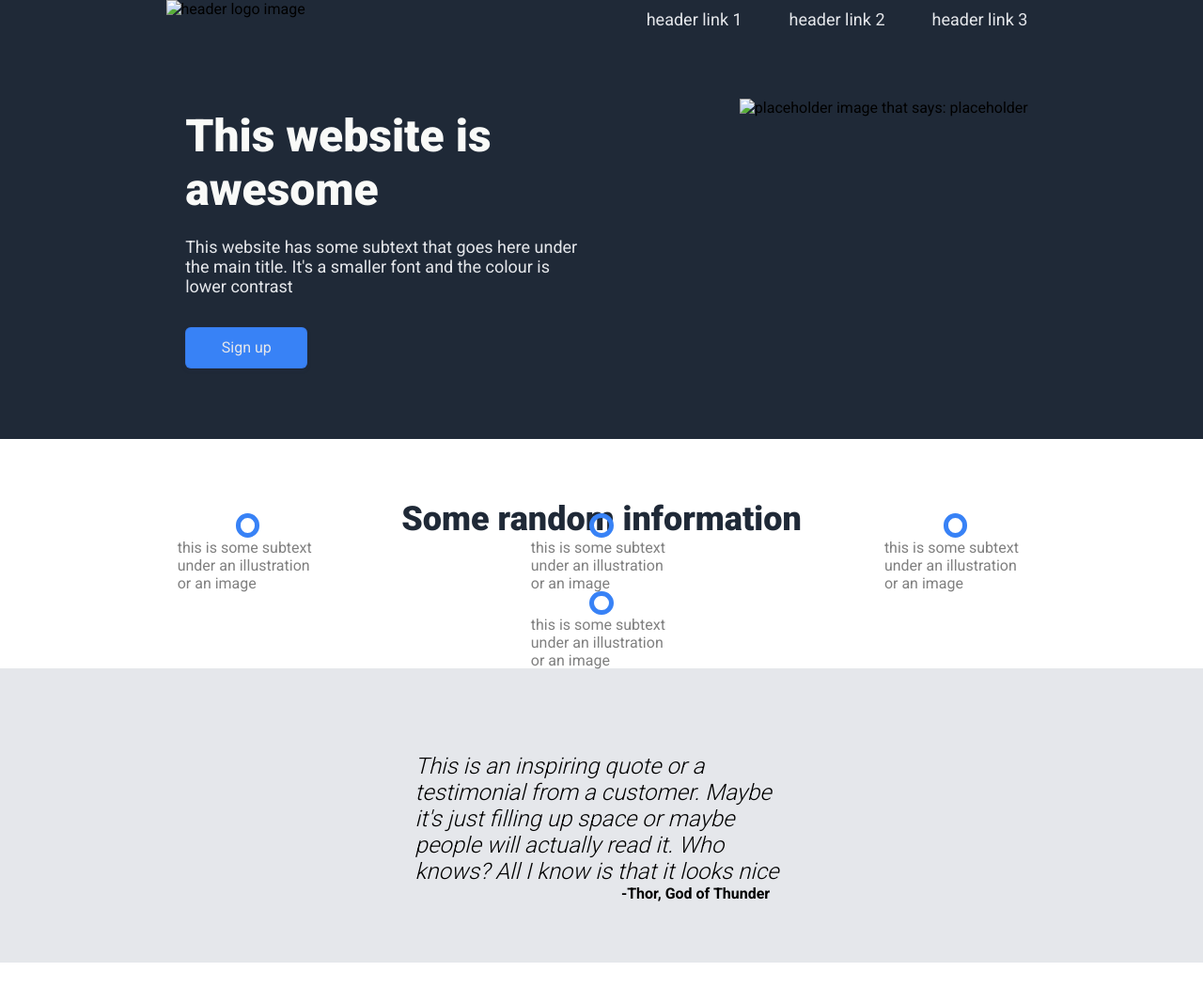
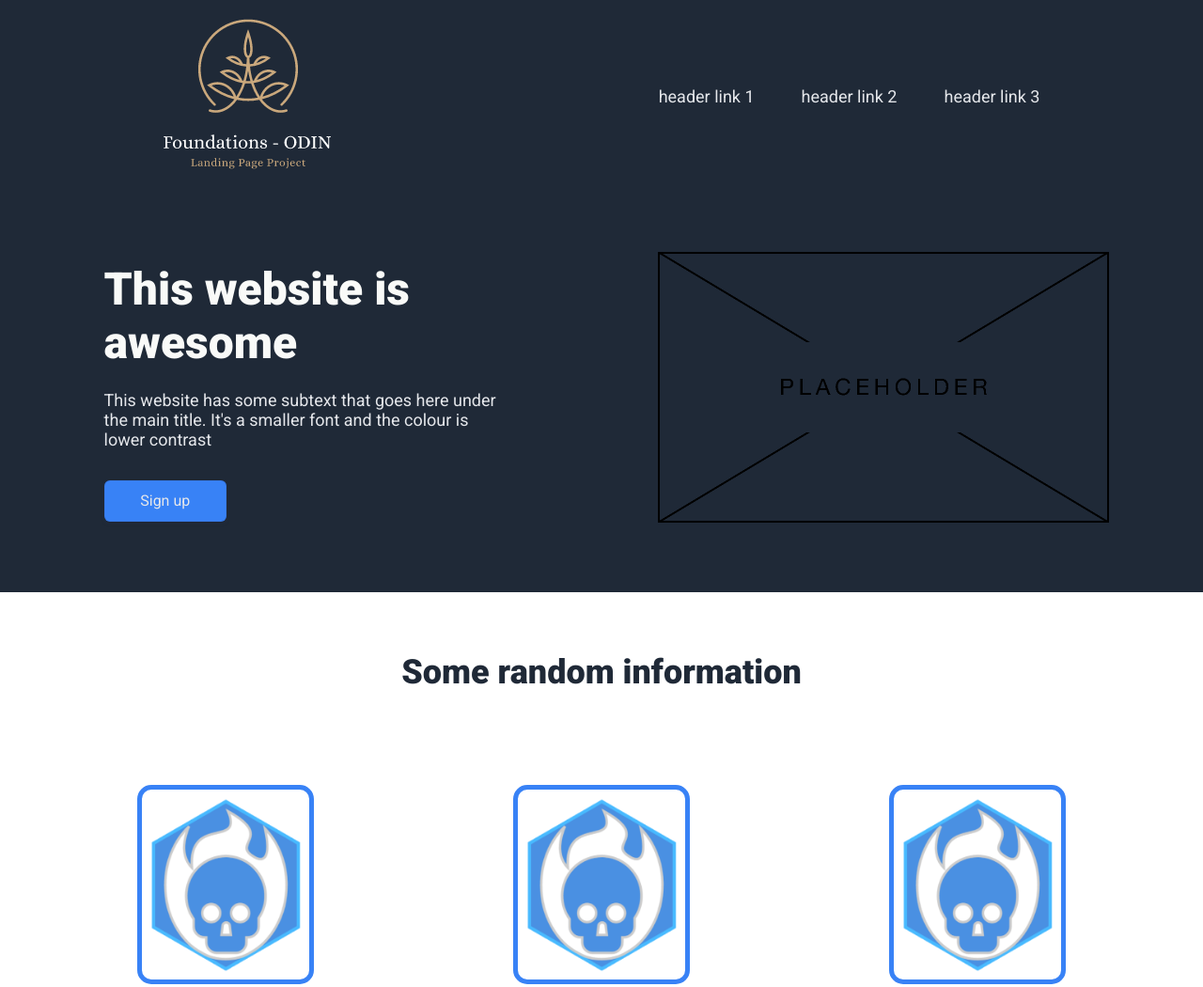
Before and after one commit to PlebianJim/foundations-project-landing-page, a plain HTML site: page index.html in a window 1280 px wide. Shown: the top 1050 px of the page at 94% size. Drawn offline with Linux system fonts and the light colour scheme; the site is published under a folder, as on GitHub Pages, so addresses that start at the root find nothing.

Commit message:
updated path to images

```diff
--- a/index.html
+++ b/index.html
@@ -15,7 +15,7 @@
 <body>
 
     <header class="header">
-        <div class="header-img-logo"><img src="/images/logo.png" alt="header logo image"></div>
+        <div class="header-img-logo"><img src="images/logo.png" alt="header logo image"></div>
         <div class="header-ul-links">
             <ul class="header-links-li">
                 <a href="#" class="header-a">
@@ -41,7 +41,7 @@
             </div>
         </div>
         <div class="section-two-image-div">
-            <img src="/images/placeholder.png" alt="placeholder image that says: placeholder">
+            <img src="images/placeholder.png" alt="placeholder image that says: placeholder">
         </div>
     </section>
 
@@ -51,19 +51,19 @@
         </div>
         <div class="section-three-images-div">
             <div class="images-container">
-                <img class="image-box" src="/images/burning.png" alt="">
+                <img class="image-box" src="images/burning.png" alt="">
                 <p class="text-box">this is some subtext under an illustration or an image</p>
             </div>
             <div class="images-container">
-                <img class="image-box" src="/images/burning.png" alt="">
+                <img class="image-box" src="images/burning.png" alt="">
                 <p class="text-box">this is some subtext under an illustration or an image</p>
             </div>
             <div class="images-container">
-                <img class="image-box" src="/images/burning.png" alt="">
+                <img class="image-box" src="images/burning.png" alt="">
                 <p class="text-box">this is some subtext under an illustration or an image</p>
             </div>
             <div class="images-container">
-                <img class="image-box" src="/images/burning.png" alt="">
+                <img class="image-box" src="images/burning.png" alt="">
                 <p class="text-box">this is some subtext under an illustration or an image</p>
             </div>
         </div>
```
